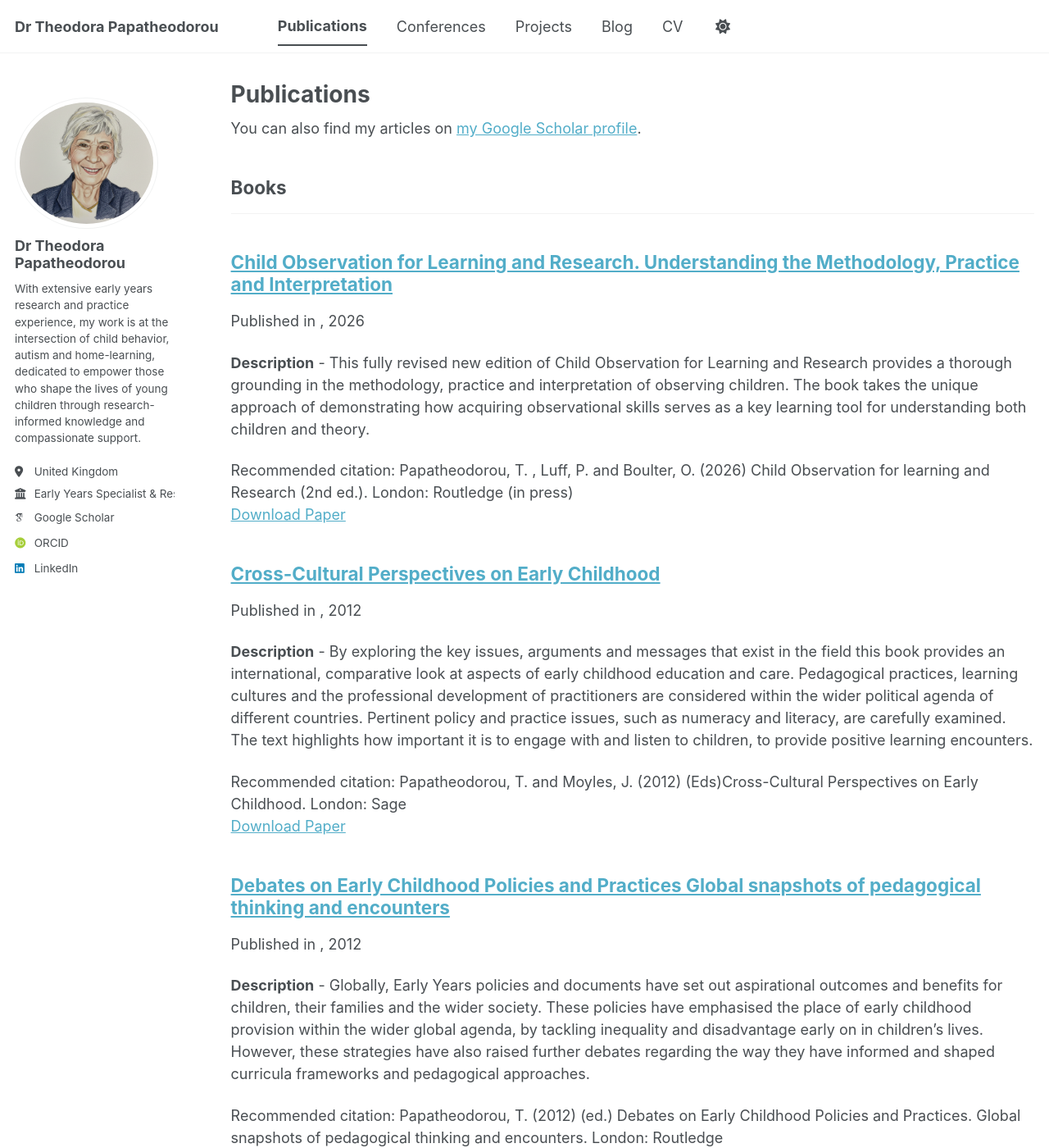
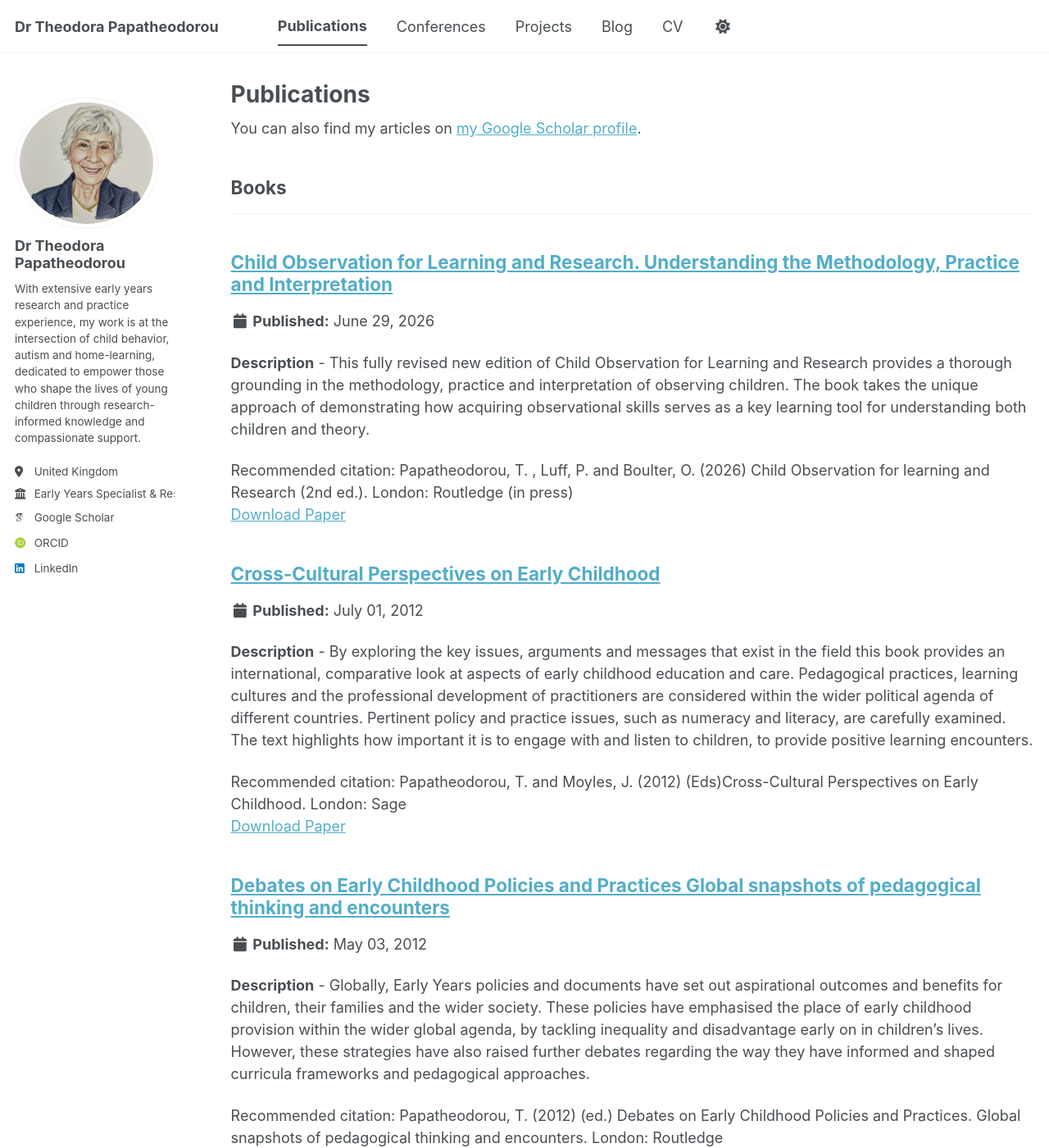
Before and after one commit to theodorapapatheodorou/theodorapapatheodorou.github.io, a Jekyll site: the page built from _pages/publications.html, in a window 1280 px wide and 1400 px high. Shown: the whole window at 82% size. Built offline with Jekyll 4.4.1, drawn with Linux system fonts in a browser that asks for light colours; some web fonts are replaced; a script bundle is joined from its source files by our own code; library files that are not in the unit come from our copies; some of the changed text lies outside the part shown.

Commit message:
Update archive-single.html

```diff
--- a/_includes/archive-single.html
+++ b/_includes/archive-single.html
@@ -40,7 +40,7 @@
 
         {% if post.collection == 'teaching' %}
           <p> {{ post.type }}, <i>{{ post.venue }}</i>, {{ post.date | default: "1900-01-01" | date: "%Y" }} </p>
-        {% elsif post.collection == 'publications' %}
+        {% elsif post.collection == 'publications' and post.venue %}
           <p>Published in <i>{{ post.venue }}</i>, {{ post.date | default: "1900-01-01" | date: "%Y" }} </p>
         {% elsif post.date %}
          <p class="page__date"><strong><i class="fa fa-fw fa-calendar" aria-hidden="true"></i> {{ site.data.ui-text[site.locale].date_label | default: "Published:" }}</strong> <time datetime="{{ post.date | default: "1900-01-01" | date_to_xmlschema }}">{{ post.date | default: "1900-01-01" | date: "%B %d, %Y" }}</time></p>
```
